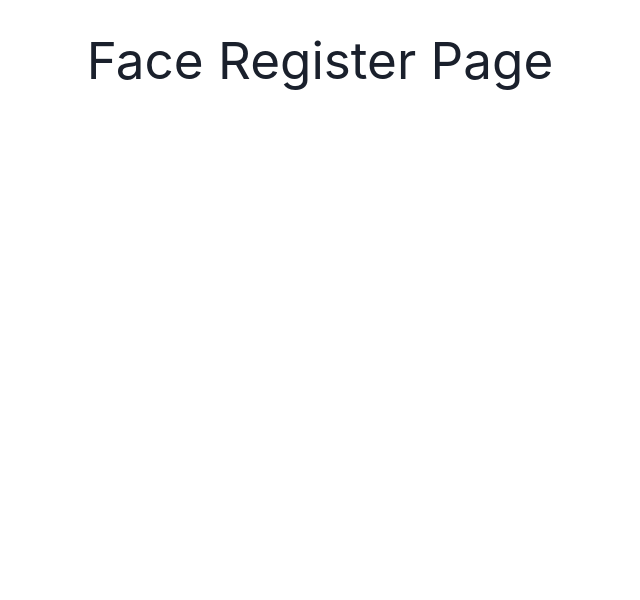
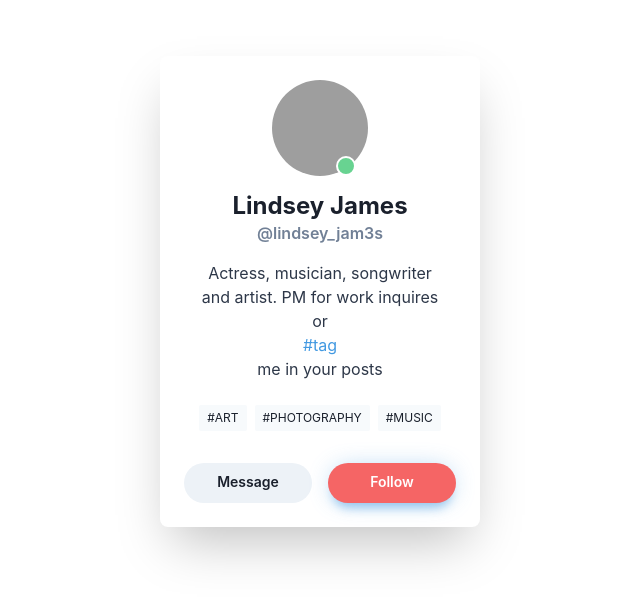
Before and after one commit to jundanha/verifies-user-on-registration-and-exams, a React (Vite) app in the folder client/: page /faceregister in a window 1280 px wide. Shown: the top 600 px of the page, without its empty margins (320-960 px from the left). Built offline with nearby package versions, Linux system fonts and the light colour scheme; grey boxes are pictures that could not be loaded.

Commit message:
add faceregister page

```diff
--- a/client/src/pages/faceregister.jsx
+++ b/client/src/pages/faceregister.jsx
@@ -1,8 +1,113 @@
+import {
+  Heading,
+  Avatar,
+  Box,
+  Center,
+  Text,
+  Stack,
+  Button,
+  Badge,
+  useColorModeValue,
+} from '@chakra-ui/react'
+
 function FaceRegisterPage() {
   return (
-    <div>
-      <h1>Face Register Page</h1>
-    </div>
+    <Center py={6}>
+      <Box
+        maxW={'320px'}
+        w={'full'}
+        bg={useColorModeValue('white', 'gray.900')}
+        boxShadow={'2xl'}
+        rounded={'lg'}
+        p={6}
+        textAlign={'center'}>
+        <Avatar
+          size={'xl'}
+          src={
+            'https://images.unsplash.com/photo-1520810627419-35e362c5dc07?ixlib=rb-1.2.1&q=80&fm=jpg&crop=faces&fit=crop&h=200&w=200&ixid=eyJhcHBfaWQiOjE3Nzg0fQ'
+          }
+          mb={4}
+          pos={'relative'}
+          _after={{
+            content: '""',
+            w: 4,
+            h: 4,
+            bg: 'green.300',
+            border: '2px solid white',
+            rounded: 'full',
+            pos: 'absolute',
+            bottom: 0,
+            right: 3,
+          }}
+        />
+        <Heading fontSize={'2xl'} fontFamily={'body'}>
+          Lindsey James
+        </Heading>
+        <Text fontWeight={600} color={'gray.500'} mb={4}>
+          @lindsey_jam3s
+        </Text>
+        <Text
+          textAlign={'center'}
+          color={useColorModeValue('gray.700', 'gray.400')}
+          px={3}>
+          Actress, musician, songwriter and artist. PM for work inquires or{' '}
+          <Text color={'blue.400'}>#tag</Text> me in your posts
+        </Text>
+
+        <Stack align={'center'} justify={'center'} direction={'row'} mt={6}>
+          <Badge
+            px={2}
+            py={1}
+            bg={useColorModeValue('gray.50', 'gray.800')}
+            fontWeight={'400'}>
+            #art
+          </Badge>
+          <Badge
+            px={2}
+            py={1}
+            bg={useColorModeValue('gray.50', 'gray.800')}
+            fontWeight={'400'}>
+            #photography
+          </Badge>
+          <Badge
+            px={2}
+            py={1}
+            bg={useColorModeValue('gray.50', 'gray.800')}
+            fontWeight={'400'}>
+            #music
+          </Badge>
+        </Stack>
+
+        <Stack mt={8} direction={'row'} spacing={4}>
+          <Button
+            flex={1}
+            fontSize={'sm'}
+            rounded={'full'}
+            _focus={{
+              bg: 'gray.200',
+            }}>
+            Message
+          </Button>
+          <Button
+            flex={1}
+            fontSize={'sm'}
+            rounded={'full'}
+            bg={'red.400'}
+            color={'white'}
+            boxShadow={
+              '0px 1px 25px -5px rgb(66 153 225 / 48%), 0 10px 10px -5px rgb(66 153 225 / 43%)'
+            }
+            _hover={{
+              bg: 'red.500',
+            }}
+            _focus={{
+              bg: 'red.500',
+            }}>
+            Follow
+          </Button>
+        </Stack>
+      </Box>
+    </Center>
   );
 }
 
```
